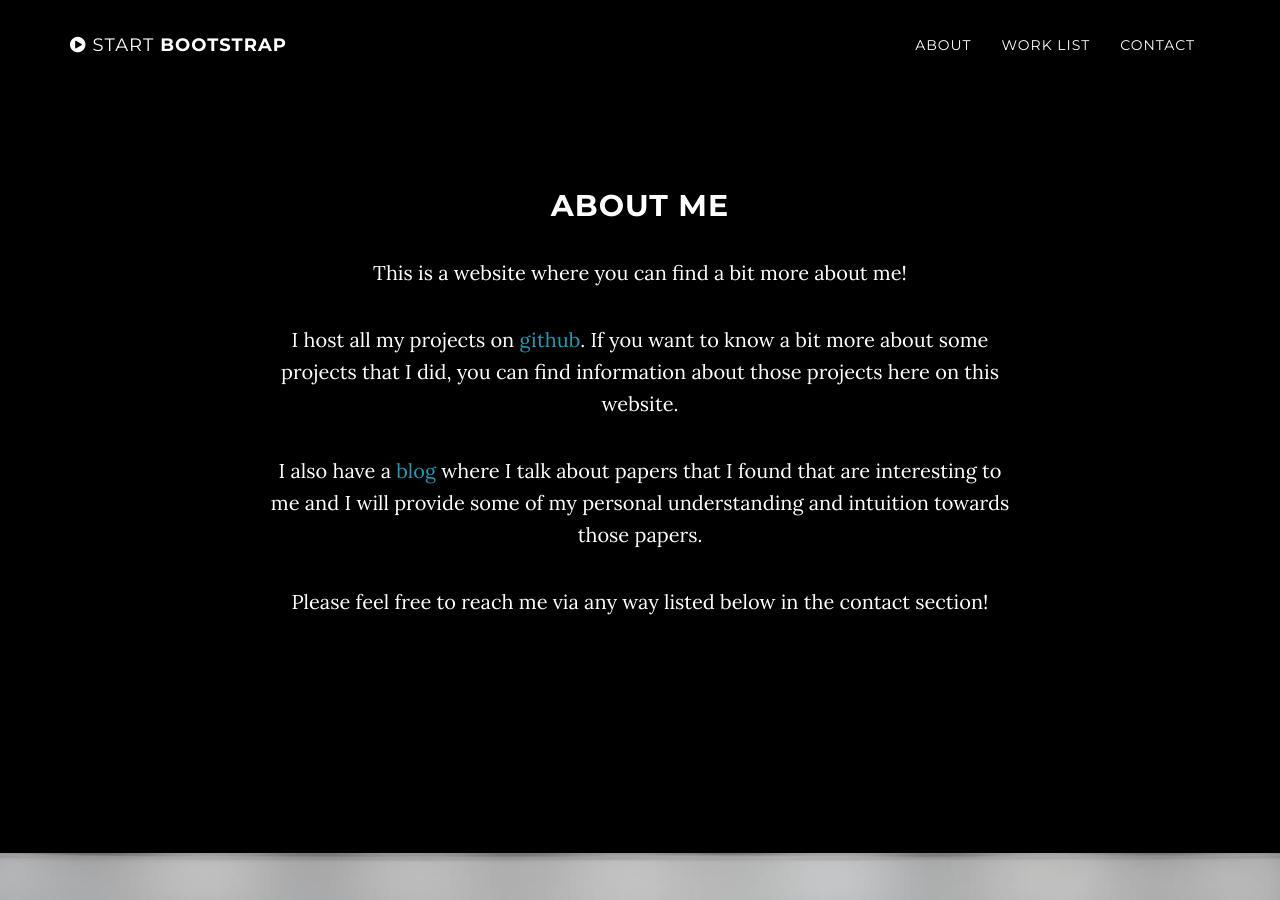
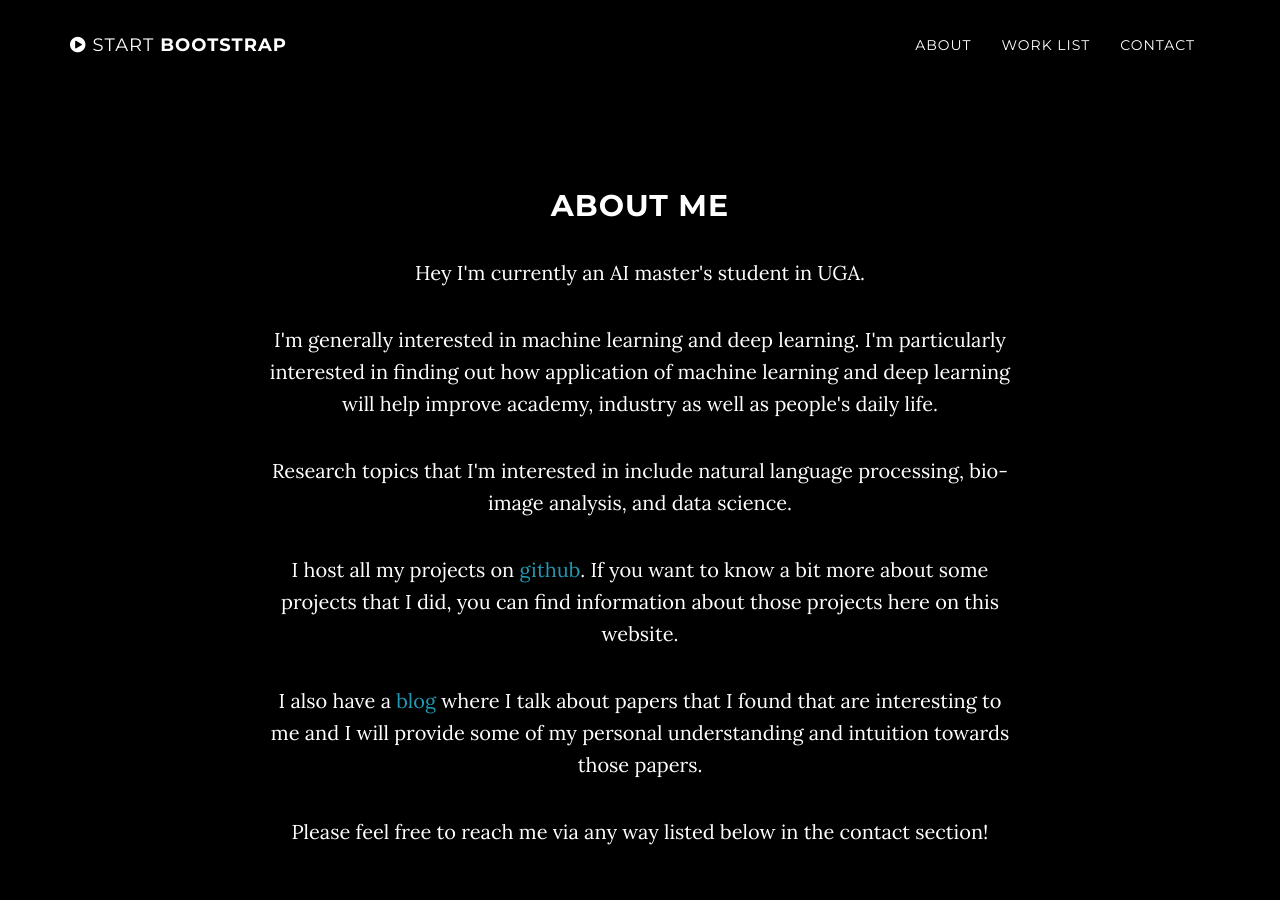
Before and after one commit to WeiwenXu21/WeiwenXu21.github.io, a Jekyll site: the page built from index.html, in a window 1280 px wide and 900 px high, scrolled down 911 px. Built offline with Jekyll 4.4.1, drawn with Linux system fonts in a browser that asks for light colours.

Commit message:
update about me

```diff
--- a/_includes/about.html
+++ b/_includes/about.html
@@ -3,7 +3,9 @@
         <div class="row">
             <div class="col-lg-8 col-lg-offset-2">
                 <h2>About Me</h2>
-                <p>This is a website where you can find a bit more about me!</p>
+                <p>Hey I'm currently an AI master's student in UGA.</p>
+                <p>I'm generally interested in machine learning and deep learning. I'm particularly interested in finding out how application of machine learning and deep learning will help improve academy, industry as well as people's daily life.</p>
+                <p>Research topics that I'm interested in include natural language processing, bio-image analysis, and data science.</p>
                 <p>I host all my projects on <a href="https://github.com/WeiwenXu21">github</a>. If you want to know a bit more about some projects that I did, you can find information about those projects here on this website.</p>
                 <p>I also have a <a href="https://sirjennyxu.wordpress.com/">blog</a> where I talk about papers that I found that are interesting to me and I will provide some of my personal understanding and intuition towards those papers.</p>
                 <p>Please feel free to reach me via any way listed below in the contact section!</p>
```
